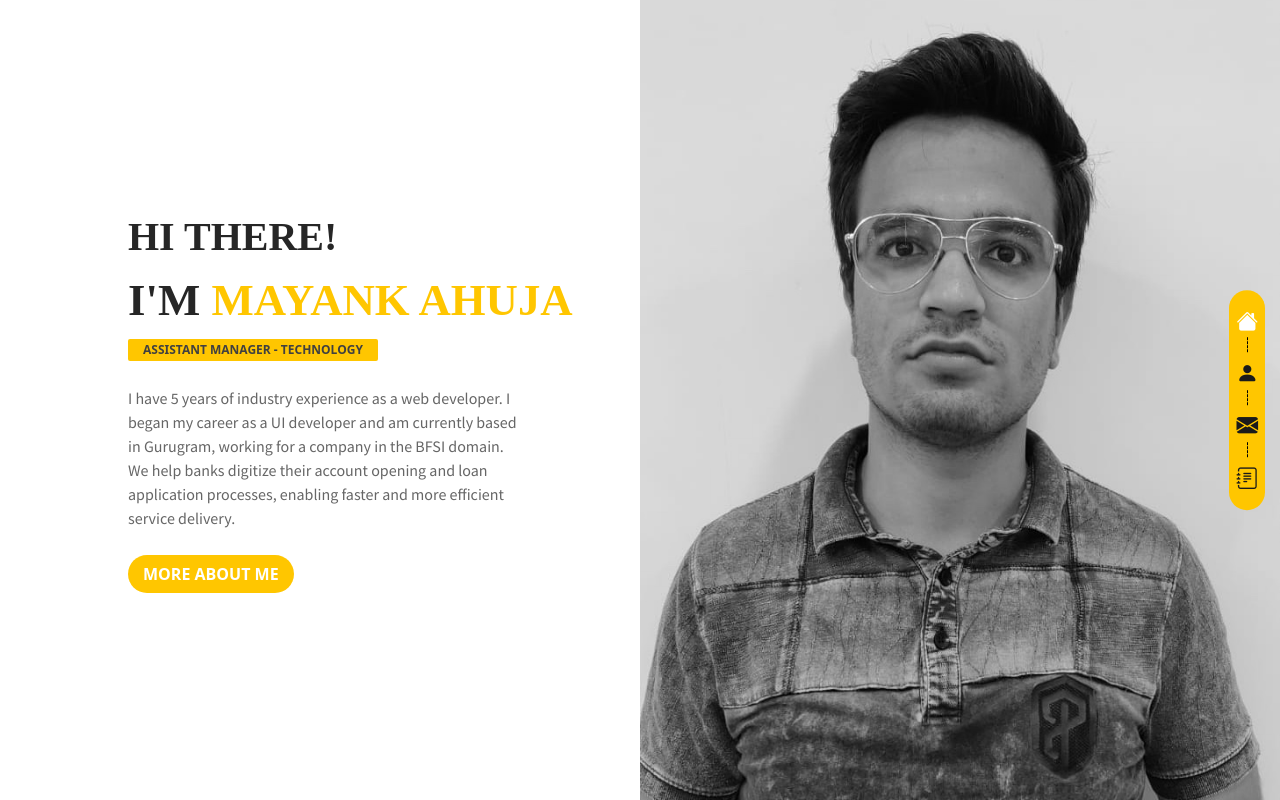
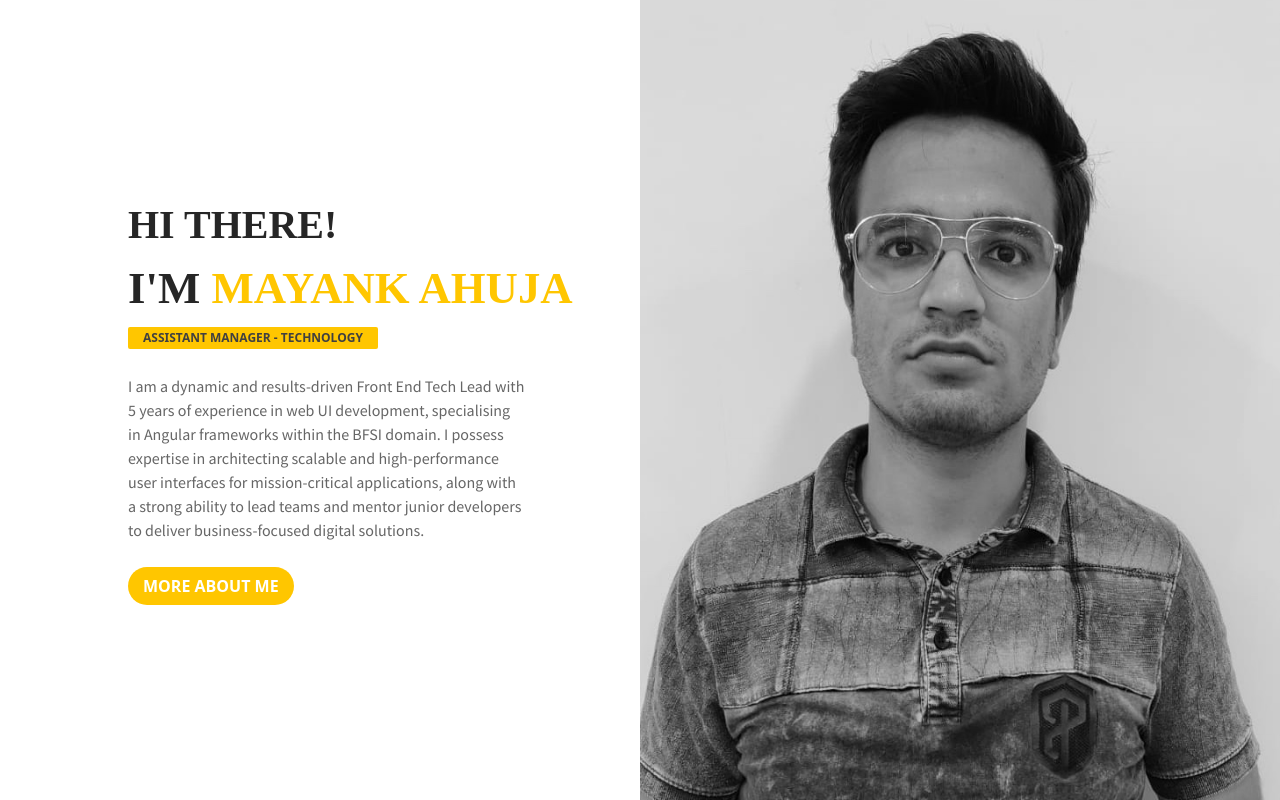
Before and after one commit to Mayank-Ahuja/portfolio, an Angular app: page /#/home in a window 1280 px wide. Built offline with nearby package versions, Linux system fonts and the light colour scheme; a web font is replaced by a local one.

Commit message:
minor UI fixes

```diff
--- a/src/app/more-info/about/about.component.ts
+++ b/src/app/more-info/about/about.component.ts
@@ -11,7 +11,8 @@ import { NAV_LINKS } from 'src/shared/services/navigation-links';
 })
 export class AboutComponent implements OnInit {
 
-  componentInfo: ComponentType = NAV_LINKS[1]
+  componentInfo: ComponentType = NAV_LINKS[1];
+  workExperience: number = 0;
 
   constructor(
     private pageHeader: PageHeaderService,
@@ -20,7 +21,7 @@ export class AboutComponent implements OnInit {
 
   ngOnInit(): void {
     this.pageHeader.setPageHeaderName('About Me');
-    this.appData.updateIntroContent();
+    this.workExperience = this.appData.updateIntroContent();
   }
 
 
--- a/src/app/more-info/more-info.component.scss
+++ b/src/app/more-info/more-info.component.scss
@@ -41,6 +41,8 @@
         justify-content: center;
         list-style: none;
         padding: 0px;
+        overflow-x: hidden;
+        overflow-y: auto;
 
         .nav-item {
             margin: 15px 0;
@@ -100,11 +102,17 @@
     width: 100vw;
     background-color: lighten($black, 85%);
     padding: 0 15px;
+    box-sizing: border-box;
+    padding-bottom: 5vh;
+    overflow-x: hidden;
+    overflow-y: auto;
 }
 
 @media screen and (min-width: $sm) {
     .page-section{
-        padding: 0 10vw;
+        padding-top: 0;
+        padding-left: 10vw;
+        padding-right: 10vw;
     }
 }
 
--- a/src/app/shared/navigation/navigation.component.scss
+++ b/src/app/shared/navigation/navigation.component.scss
@@ -7,7 +7,7 @@
     z-index: 11;
     top: 50%;
     transform: translateY(-50%);
-    right: 15px;
+    right: 8px;
     padding: 15px 7px;
     background-color: $primary-color;
     border-radius: 20px;
@@ -39,3 +39,9 @@
         }
     }
 }
+
+@media screen and (min-width: $md){
+    .main-nav {
+        display: none;
+    }
+}
--- a/src/app/shared/services/app-data.service.ts
+++ b/src/app/shared/services/app-data.service.ts
@@ -8,12 +8,13 @@ export class AppDataService {
   constructor() { }
 
   designation: string = 'Assistant Manager - Technology';
-  introContent: string = `I have $yrs of industry experience as a web developer.
-  I began my career as a UI developer and am currently based in Gurugram, working for a company in the BFSI domain.
-  We help banks digitize their account opening and loan application processes, enabling faster and more efficient
-  service delivery.`;
+  introContent: string = `I am a dynamic and results-driven Front End Tech Lead with $yrs of experience
+  in web UI development, specialising in Angular frameworks within the BFSI domain. I possess expertise
+  in architecting scalable and high-performance user interfaces for mission-critical applications,
+  along with a strong ability to lead teams and mentor junior developers to deliver business-focused
+  digital solutions.`;
 
-  updateIntroContent(): void {
+  updateIntroContent(): number {
     // updating the introContent dynamically
     let workYears = 0; //assuming a default value
     // Calculate the years of experience based on a start date
@@ -21,11 +22,12 @@ export class AppDataService {
     let startDate = new Date('2016-10-01'); // Replace with actual start date of your career
     workYears = currentDate.getFullYear() - startDate.getFullYear();
     if (currentDate.getMonth() < startDate.getMonth() ||
-        (currentDate.getMonth() === startDate.getMonth() && currentDate.getDate() < startDate.getDate())) {
+      (currentDate.getMonth() === startDate.getMonth() && currentDate.getDate() < startDate.getDate())) {
       workYears--;
     }
     // Update the introContent with the calculated years of experience
     this.introContent = this.introContent.replace('$yrs', ` ${workYears} years`);
+    return workYears;
   }
 
 }
```
